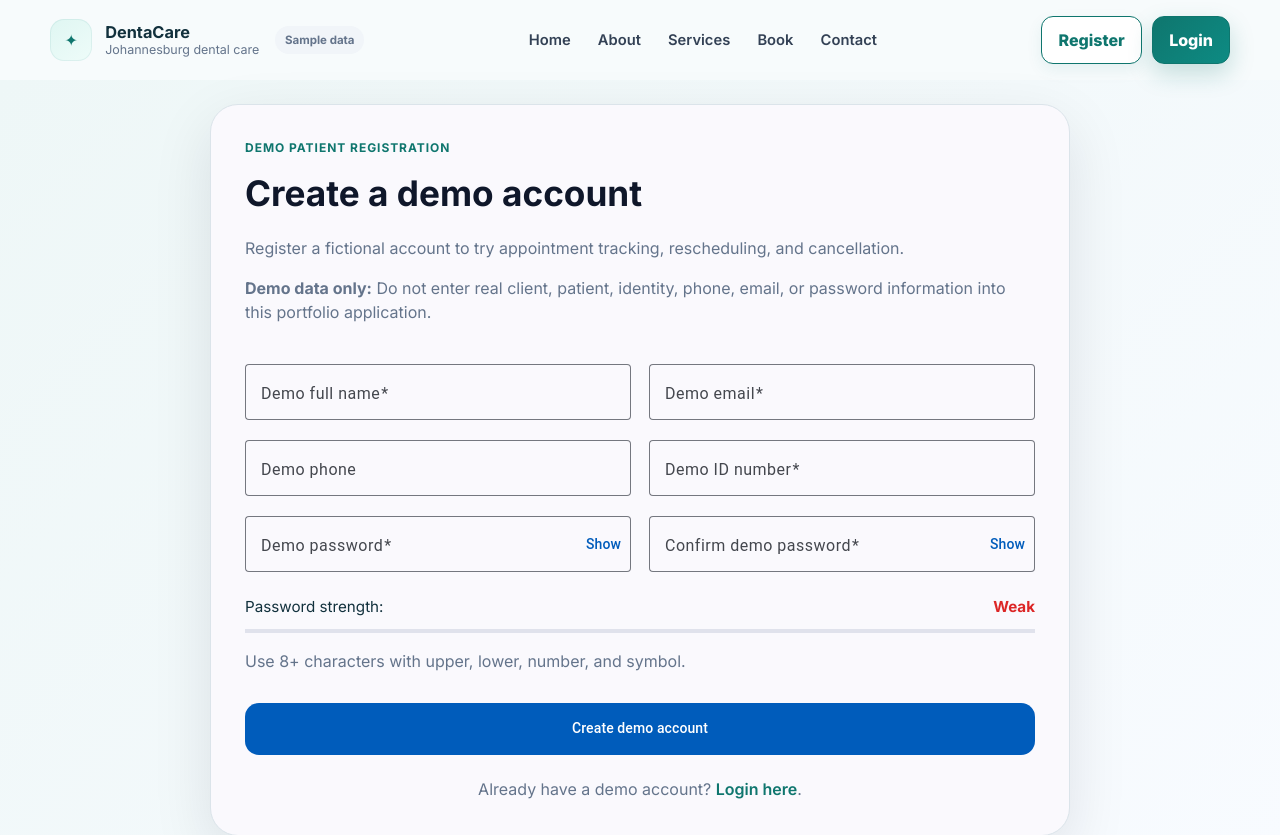
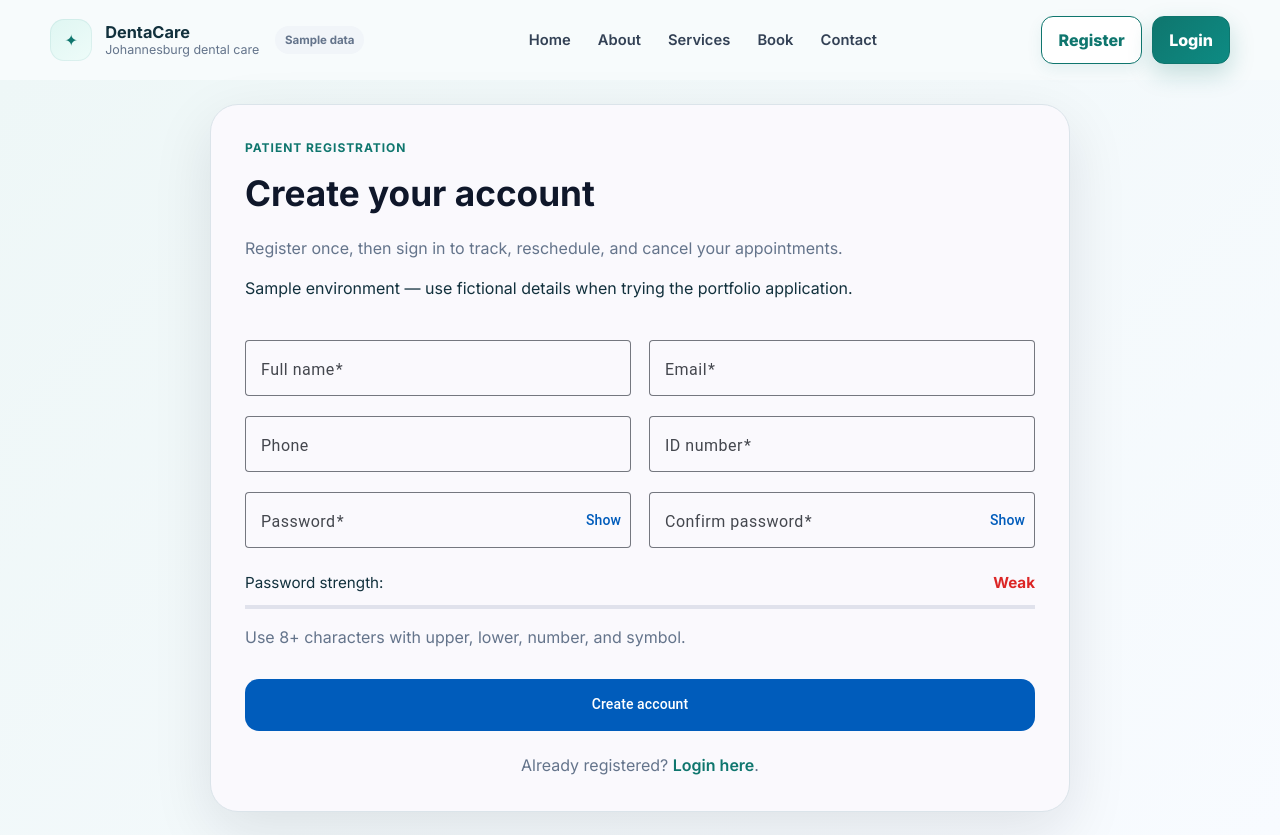
Before and after one commit to oboikanyego/dentacare-system, an Angular app: page /register in a window 1280 px wide. Shown: the top 835 px of the page. Built offline with nearby package versions, Linux system fonts and the light colour scheme.

Commit message:
copy: make registration feel production-like

```diff
--- a/src/app/features/auth/register/register.component.html
+++ b/src/app/features/auth/register/register.component.html
@@ -1,10 +1,10 @@
 <section class="register-page">
   <mat-card class="register-card" appearance="outlined">
     <div class="register-header">
-      <p class="section-label">Demo patient registration</p>
-      <h1>Create a demo account</h1>
-      <p class="muted">Register a fictional account to try appointment tracking, rescheduling, and cancellation.</p>
-      <p class="muted helper-text"><strong>Demo data only:</strong> Do not enter real client, patient, identity, phone, email, or password information into this portfolio application.</p>
+      <p class="section-label">Patient registration</p>
+      <h1>Create your account</h1>
+      <p class="muted">Register once, then sign in to track, reschedule, and cancel your appointments.</p>
+      <p class="sample-note">Sample environment — use fictional details when trying the portfolio application.</p>
     </div>
 
     @if (errorMessage) {
@@ -14,16 +14,16 @@
     <form [formGroup]="form" (ngSubmit)="submit()" class="register-form">
       <div class="grid two-up">
         <mat-form-field appearance="outline">
-          <mat-label>Demo full name</mat-label>
-          <input matInput type="text" formControlName="name" [matTooltip]="getErrorMessage('name')" [matTooltipDisabled]="!getErrorMessage('name')" matTooltipPosition="above" placeholder="Demo Patient">
+          <mat-label>Full name</mat-label>
+          <input matInput type="text" formControlName="name" [matTooltip]="getErrorMessage('name')" [matTooltipDisabled]="!getErrorMessage('name')" matTooltipPosition="above" placeholder="e.g. Jamie Taylor">
           @if (f['name'].touched && f['name'].invalid) {
             <mat-error>Full name is required.</mat-error>
           }
         </mat-form-field>
 
         <mat-form-field appearance="outline">
-          <mat-label>Demo email</mat-label>
-          <input matInput type="email" formControlName="email" [matTooltip]="getErrorMessage('email')" [matTooltipDisabled]="!getErrorMessage('email')" matTooltipPosition="above" placeholder="patient@dentacare.example">
+          <mat-label>Email</mat-label>
+          <input matInput type="email" formControlName="email" [matTooltip]="getErrorMessage('email')" [matTooltipDisabled]="!getErrorMessage('email')" matTooltipPosition="above" placeholder="name@example.com">
           @if (f['email'].touched && f['email'].invalid) {
             <mat-error>Enter a valid email address.</mat-error>
           }
@@ -32,26 +32,26 @@
 
       <div class="grid two-up">
         <mat-form-field appearance="outline">
-          <mat-label>Demo phone</mat-label>
-          <input matInput type="tel" formControlName="phone" [matTooltip]="getErrorMessage('phone')" [matTooltipDisabled]="!getErrorMessage('phone')" matTooltipPosition="above" placeholder="0710000000">
+          <mat-label>Phone</mat-label>
+          <input matInput type="tel" formControlName="phone" [matTooltip]="getErrorMessage('phone')" [matTooltipDisabled]="!getErrorMessage('phone')" matTooltipPosition="above" placeholder="0712345678">
           @if (f['phone'].touched && f['phone'].invalid) {
-            <mat-error>Use a valid South African mobile number format.</mat-error>
+            <mat-error>Use a valid South African mobile number.</mat-error>
           }
         </mat-form-field>
 
         <mat-form-field appearance="outline">
-          <mat-label>Demo ID number</mat-label>
-          <input matInput type="text" formControlName="idNumber" [matTooltip]="getErrorMessage('idNumber')" [matTooltipDisabled]="!getErrorMessage('idNumber')" matTooltipPosition="above" placeholder="9001015009087">
+          <mat-label>ID number</mat-label>
+          <input matInput type="text" formControlName="idNumber" [matTooltip]="getErrorMessage('idNumber')" [matTooltipDisabled]="!getErrorMessage('idNumber')" matTooltipPosition="above" placeholder="13-digit South African ID">
           @if (f['idNumber'].touched && f['idNumber'].invalid) {
-            <mat-error>Enter a valid 13-digit ID number format.</mat-error>
+            <mat-error>Enter a valid 13-digit ID number.</mat-error>
           }
         </mat-form-field>
       </div>
 
       <div class="grid two-up">
         <mat-form-field appearance="outline">
-          <mat-label>Demo password</mat-label>
-          <input matInput [type]="hidePassword ? 'password' : 'text'" formControlName="password" [matTooltip]="getErrorMessage('password')" [matTooltipDisabled]="!getErrorMessage('password')" matTooltipPosition="above" placeholder="Create a demo password">
+          <mat-label>Password</mat-label>
+          <input matInput [type]="hidePassword ? 'password' : 'text'" formControlName="password" [matTooltip]="getErrorMessage('password')" [matTooltipDisabled]="!getErrorMessage('password')" matTooltipPosition="above" placeholder="Create a password">
           <button mat-button matSuffix type="button" class="suffix-button" (click)="togglePassword()">
             {{ hidePassword ? 'Show' : 'Hide' }}
           </button>
@@ -61,8 +61,8 @@
         </mat-form-field>
 
         <mat-form-field appearance="outline">
-          <mat-label>Confirm demo password</mat-label>
-          <input matInput [type]="hideConfirmPassword ? 'password' : 'text'" formControlName="confirmPassword" [matTooltip]="getErrorMessage('confirmPassword')" [matTooltipDisabled]="!getErrorMessage('confirmPassword')" matTooltipPosition="above" placeholder="Re-enter demo password">
+          <mat-label>Confirm password</mat-label>
+          <input matInput [type]="hideConfirmPassword ? 'password' : 'text'" formControlName="confirmPassword" [matTooltip]="getErrorMessage('confirmPassword')" [matTooltipDisabled]="!getErrorMessage('confirmPassword')" matTooltipPosition="above" placeholder="Re-enter password">
           <button mat-button matSuffix type="button" class="suffix-button" (click)="toggleConfirmPassword()">
             {{ hideConfirmPassword ? 'Show' : 'Hide' }}
           </button>
@@ -90,13 +90,13 @@
       <button mat-flat-button color="primary" type="submit" class="submit-button" [disabled]="isSubmitting">
         @if (isSubmitting) {
           <mat-spinner diameter="20"></mat-spinner>
-          <span>Creating demo account...</span>
+          <span>Creating account...</span>
         } @else {
-          <span>Create demo account</span>
+          <span>Create account</span>
         }
       </button>
     </form>
 
-    <p class="footer-text">Already have a demo account? <a routerLink="/login">Login here</a>.</p>
+    <p class="footer-text">Already registered? <a routerLink="/login">Login here</a>.</p>
   </mat-card>
 </section>
```
